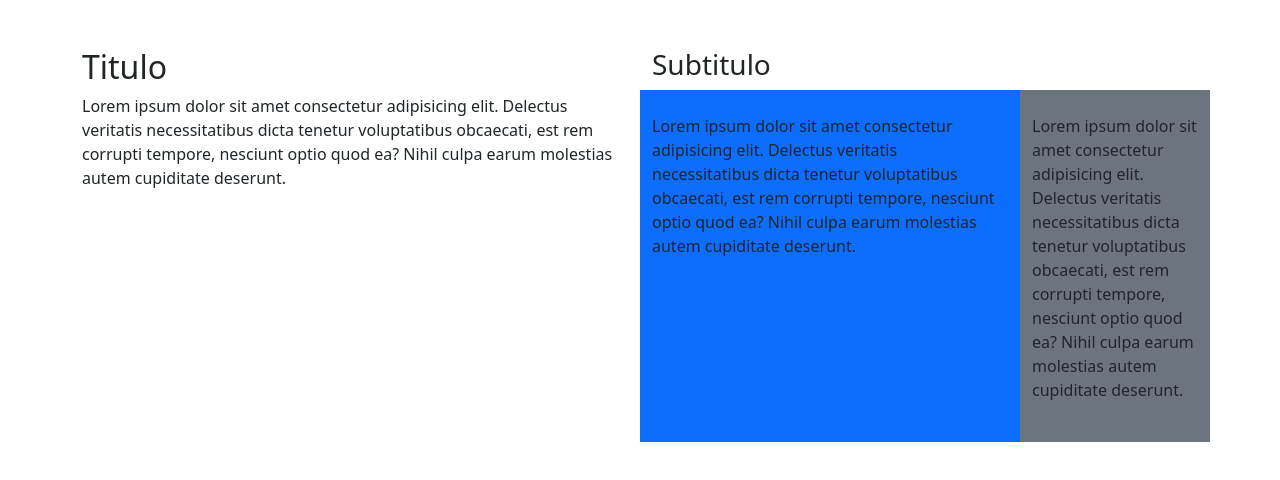
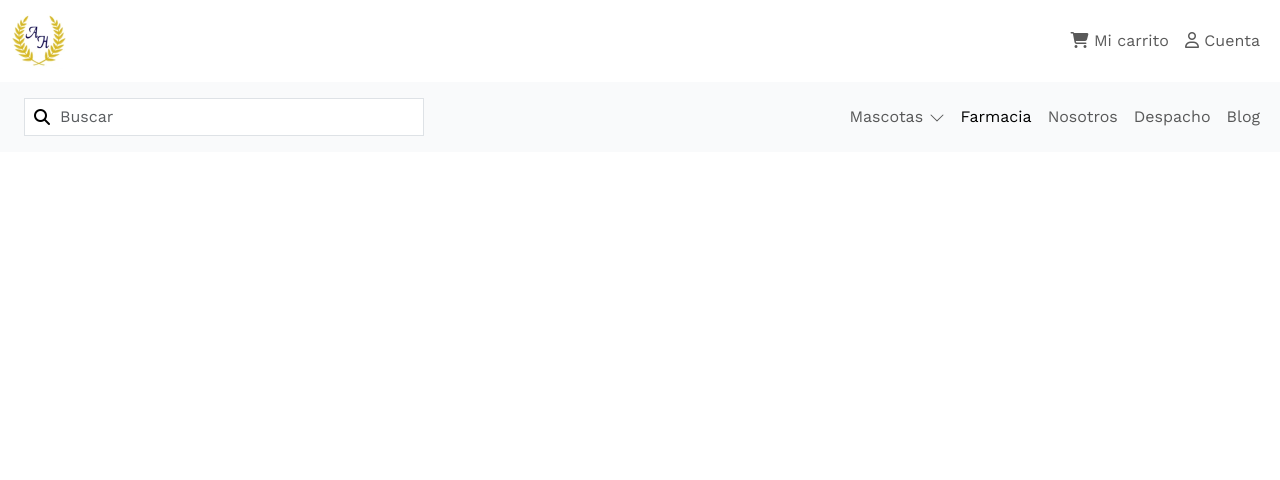
Before and after one commit to anacyannova/nabiosa, a plain HTML site: page index.html in a window 1280 px wide. Drawn offline with nearby package versions, Linux system fonts and the light colour scheme.

Commit message:
comienzo de codificar index
creacion de navegadores 1 y 2
creación de pagina de producto y carrito aunque aun no tiene nada dentro, me voy a comer

```diff
--- a/assets/scss/_generales.scss
+++ b/assets/scss/_generales.scss
@@ -1 +1,44 @@
-// acá van todos los etiquetados de mi proyecto
+@import url('https://fonts.googleapis.com/css2?family=Montserrat:ital,wght@0,100..900;1,100..900&family=Roboto:ital,wght@0,100;0,300;0,400;0,500;0,700;0,900;1,100;1,300;1,400;1,500;1,700;1,900&family=Work+Sans:ital,wght@0,100..900;1,100..900&display=swap');
+
+*{
+    margin: 0;
+    padding: 0;
+    box-sizing: border-box;
+}
+body{
+    width: 100%;
+    color: $color-04;
+}
+/***************HEADER****************/
+
+/*************NAVEGADOR***************/
+.navegador2{
+    background-color: $color-07;
+}
+
+nav{
+    font-size: 16px;
+    font-family: $font-texto;
+
+}
+
+.search-bar {
+    width: 400px;
+    padding-left: 35px;
+    border-radius: 0%;
+}
+.search-icon {
+    position: absolute;
+    left: 10px;
+    top: 50%;
+    transform: translateY(-50%);
+    color: $color-04;
+    font-size: 16px;
+}
+.fa-solid {
+    font-family: $font-texto;
+    font-size: 16px;
+}
+/*************FOOTER***************/
+
+/*************RESPONSIVE***************/
--- a/assets/scss/_variables.scss
+++ b/assets/scss/_variables.scss
@@ -1,11 +1,18 @@
-// Acá declaro todos los valores de mis variables
+@import url('https://fonts.googleapis.com/css2?family=Montserrat:ital,wght@0,100..900;1,100..900&family=Roboto:ital,wght@0,100;0,300;0,400;0,500;0,700;0,900;1,100;1,300;1,400;1,500;1,700;1,900&family=Work+Sans:ital,wght@0,100..900;1,100..900&display=swap');
 
 //Colores ejemplo:
-$color-01: #2c3e50;
-$color-02: #2980b9;
+$color-01: #FFFFFF;
+$color-02: #F4F7FF;
+$color-03: #1A3572;
+$color-04: #000000;
+$color-05: #858585;
+$color-06: #D5B91F;
+$color-07: #F9FAFB;
+//$color-08: ;
+
 
 
 // Fuentes ejemplo:
-$font-texto: "Roboto Slab", serif;
-$font-titulo: "Oswald", sans-serif;
+$font-texto: "Work Sans", serif;
+//$font-titulo: "xxx", sans-serif;
 $medida-font: 1rem;
--- a/index.html
+++ b/index.html
@@ -3,37 +3,89 @@
 <head>
     <meta charset="UTF-8">
     <meta name="viewport" content="width=device-width, initial-scale=1.0">
-    <title>Document</title>
-
+    <title>Home</title>
     <link rel="stylesheet" href="assets/scss/style.css">
+    <script src="https://kit.fontawesome.com/be4255fc2c.js" crossorigin="anonymous"></script>
 </head>
 <body>
-    <div class="container my-5">
-        <div class="row">
-            <div class="col-md-6">
-                <h2>Titulo</h2>
-                <p>Lorem ipsum dolor sit amet consectetur adipisicing elit. Delectus veritatis necessitatibus dicta tenetur voluptatibus obcaecati, est rem corrupti tempore, nesciunt optio quod ea? Nihil culpa earum molestias autem cupiditate deserunt.</p>
-                <hr class="d-block d-md-none">
-            </div>
-            <div class="col-md-6">
-                <h3>Subtitulo</h3>
-                <div class="row">
-                    <div class="col-md-8 bg-primary py-4">
-                        <p>Lorem ipsum dolor sit amet consectetur adipisicing elit. Delectus veritatis necessitatibus dicta tenetur voluptatibus obcaecati, est rem corrupti tempore, nesciunt optio quod ea? Nihil culpa earum molestias autem cupiditate deserunt.</p>
-                    </div>
-
-                    <div class="col-md-4 bg-secondary py-4">
-                        <p>Lorem ipsum dolor sit amet consectetur adipisicing elit. Delectus veritatis necessitatibus dicta tenetur voluptatibus obcaecati, est rem corrupti tempore, nesciunt optio quod ea? Nihil culpa earum molestias autem cupiditate deserunt.</p>
-                    </div>
+    <!---   HEADER  --->
+    <header>
+        <!-- navegador UNO -->
+        <nav class="navegador1 navbar navbar-expand-lg">
+            <div class="container-fluid">
+                <a class="navbar-brand" href="index.html"><img src="assets/img/logosolo.png" alt="logo"></a>
+                <button class="navbar-toggler" type="button" data-bs-toggle="collapse" data-bs-target="#navbarNavDropdown1" aria-controls="navbarNavDropdown" aria-expanded="false" aria-label="Toggle navigation">
+                    <span class="navbar-toggler-icon"></span>
+                </button>
+                <div class="collapse navbar-collapse" id="navbarNavDropdown1">
+                    <ul class="navbar-nav ms-auto">
+                        <li class="nav-item">
+                            <a class="nav-link" href="#"><i class="fa-solid fa-cart-shopping"></i> Mi carrito</a>
+                        </li>
+                        <li class="nav-item">
+                            <a class="nav-link" href="#"><i class="fa-regular fa-user"></i> Cuenta</a>
+                        </li>
+                    </ul>
                 </div>
             </div>
-        </div>
-    </div>
+        </nav><!-- cierre navegador uno -->
 
+        <!------------------ ESPACIO PARA IMAGEN LANDING PERRITO--------------------->
+
+        <!-- navegador DOS -->
+        <nav class="navegador2 navbar navbar-expand-lg">
+            <div class="container-fluid">
+                <!--search bar izquierda-->
+                <div class="navbar">
+                    <div class="container-fluid">
+                        <form class="d-flex position-relative" role="search">
+                            <i class="fa-solid fa-magnifying-glass search-icon"></i>
+                            <input class="form-control search-bar" type="search" placeholder="Buscar" aria-label="Search">
+                        </form>
+                    </div>
+                </div><!--cierre search bar izquierda-->
+                <button class="navbar-toggler" type="button" data-bs-toggle="collapse" data-bs-target="#navbarNavDropdown2" aria-controls="navbarNavDropdown" aria-expanded="false" aria-label="Toggle navigation">
+                <span class="navbar-toggler-icon"></span>
+                </button>
+                <div class="collapse navbar-collapse" id="navbarNavDropdown2">
+                    <ul class="navbar-nav ms-auto">
+                        <li class="nav-item dropdown">
+                            <a class="nav-link" href="#" role="button" data-bs-toggle="dropdown" aria-expanded="false">
+                                Mascotas <svg xmlns="http://www.w3.org/2000/svg" width="16" height="16" fill="currentColor" class="bi bi-chevron-down" viewBox="0 0 16 16">
+                                    <path fill-rule="evenodd" d="M1.646 4.646a.5.5 0 0 1 .708 0L8 10.293l5.646-5.647a.5.5 0 0 1 .708.708l-6 6a.5.5 0 0 1-.708 0l-6-6a.5.5 0 0 1 0-.708"/>
+                                </svg>
+                            </a>
+                            <ul class="dropdown-menu">
+                                <li><a class="dropdown-item" href="#">Perros</a></li>
+                                <li><a class="dropdown-item" href="#">Gatos</a></li>
+                                <li><a class="dropdown-item" href="#">Animales Exoticos</a></li>
+                            </ul>
+                        </li>
+                        <li class="nav-item">
+                            <a class="nav-link active" aria-current="page" href="#">Farmacia</a>
+                        </li>
+                        <li class="nav-item">
+                            <a class="nav-link" href="#">Nosotros</a>
+                        </li>
+                        <li class="nav-item">
+                            <a class="nav-link" href="#">Despacho</a>
+                        </li>
+                        <li class="nav-item">
+                            <a class="nav-link" href="#">Blog</a>
+                        </li>
+
+                    </ul>
+                </div>
+            </div>
+        </nav><!-- cierre navegador DOS -->
+
+    </header>
+
+    <!--- cuerpo del sitio --->
+    <main></main>
     <footer></footer>
 
-
-    <script src="assets/bootstrap-5.3.3/dist/js/bootstrap.bundle.js" integrity="sha384-YvpcrYf0tY3lHB60NNkmXc5s9fDVZLESaAA55NDzOxhy9GkcIdslK1eN7N6jIeHz" crossorigin="anonymous"></script>
+    <script src="assets/bootstrap-5.3.3/dist/js/bootstrap.bundle.js"></script>
 
 </body>
 </html>
```
Also changed, not shown: carrito.html (added, +24 -0 lines), product.html (added, +46 -0 lines), assets/img/logosolo.png (added), assets/scss/style.css, 1 other file.
